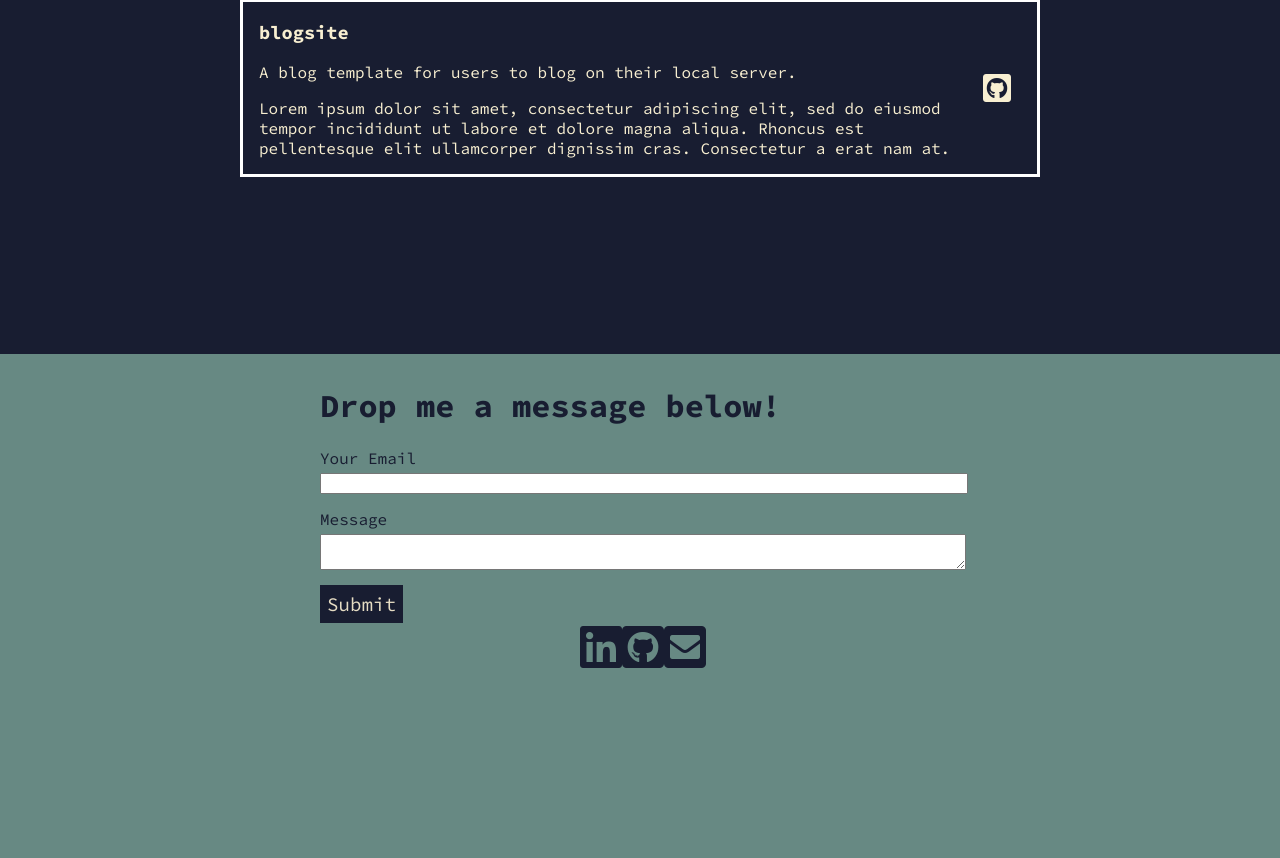
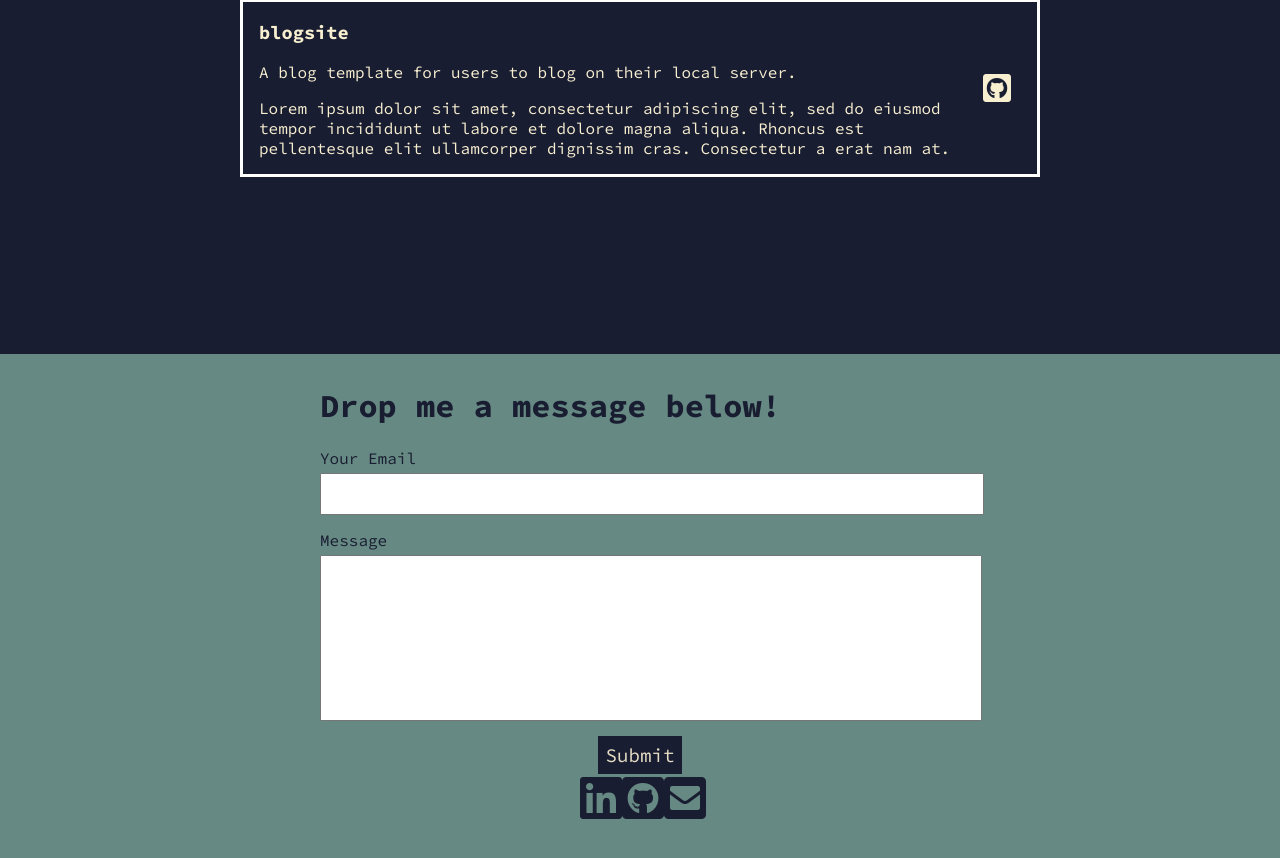
Before and after one commit to salmonsashimi/my-site, a React (Create React App) app: page / in a window 1280 px wide. Shown: the part 2116-2974 px from the top of the page. Built offline with nearby package versions, Linux system fonts and the light colour scheme.

Commit message:
formatted form

```diff
--- a/src/components/ContactForm.js
+++ b/src/components/ContactForm.js
@@ -25,15 +25,18 @@ function ContactForm() {
                 <textarea
                     id="message"
                     name="message"
+                    rows='8'
                 />
                 <ValidationError
                     prefix="Message"
                     field="message"
                     errors={state.errors}
                 />
-                <button className='form-button' type="submit" disabled={state.submitting}>
-                    Submit
-      </button>
+                <div className='contactForm-button-format'>
+                    <button className='contactForm-button' type="submit" disabled={state.submitting}>
+                        Submit
+                </button>
+                </div>
             </form>
         </div>
     );
--- a/src/styles/ContactForm.css
+++ b/src/styles/ContactForm.css
@@ -9,21 +9,34 @@ label {
 
 input, textarea {
     margin-bottom: 15px;
+    padding: 10px;
+    font-size: 14px;
+    font-family: 'Source Code Pro', monospace;
+}
+
+textarea{
+    resize: none;
 }
 
 
-.form-button {
+.contactForm-button {
     border: none;
     background-color: #181D31;
     color: #E6DDC4;
     font-family: 'Source Code Pro', monospace;
     font-size: 1.2rem;
     padding: 7px;
-    margin: auto;
     transition: 0.4s;
+
+
 }
 
-.form-button:hover {
+.contactForm-button-format {
+    text-align: center;
+}
+
+
+.contactForm-button:hover {
     background-color: #E6DDC4;
     color: #181D31;
     cursor: pointer;
```
